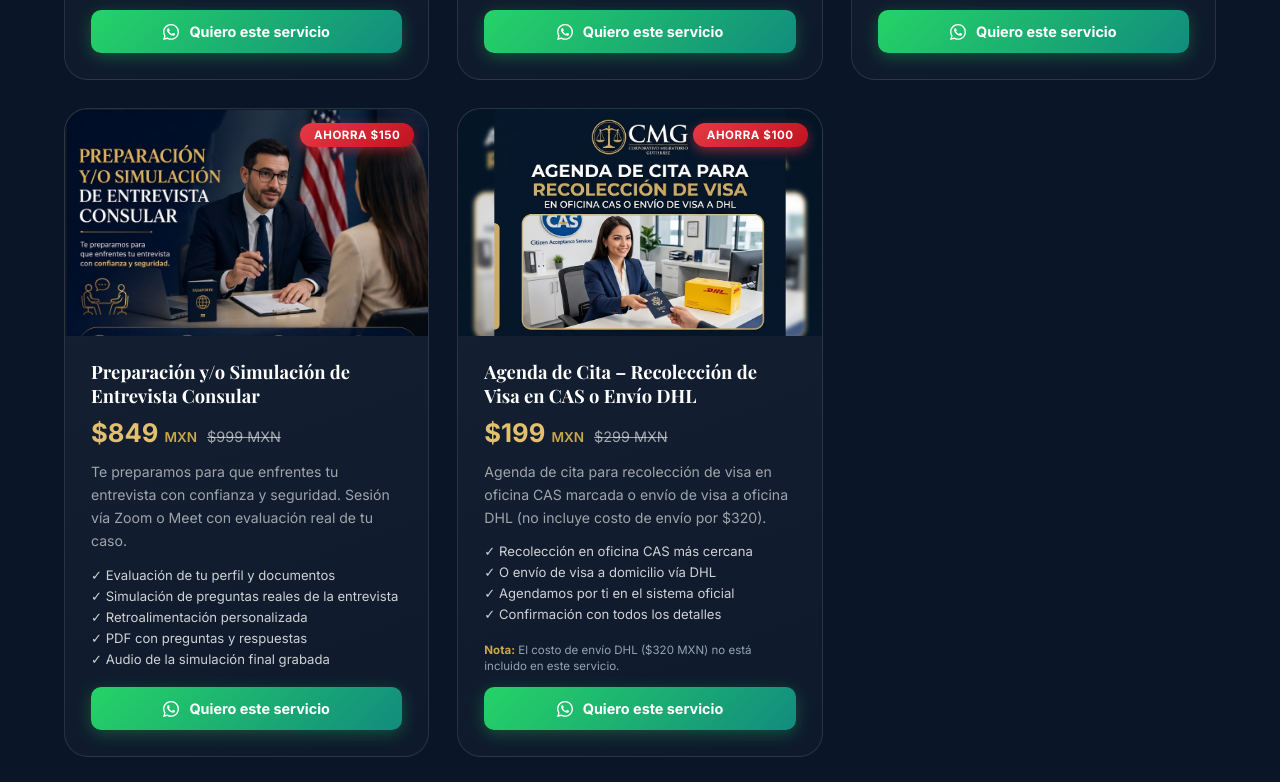
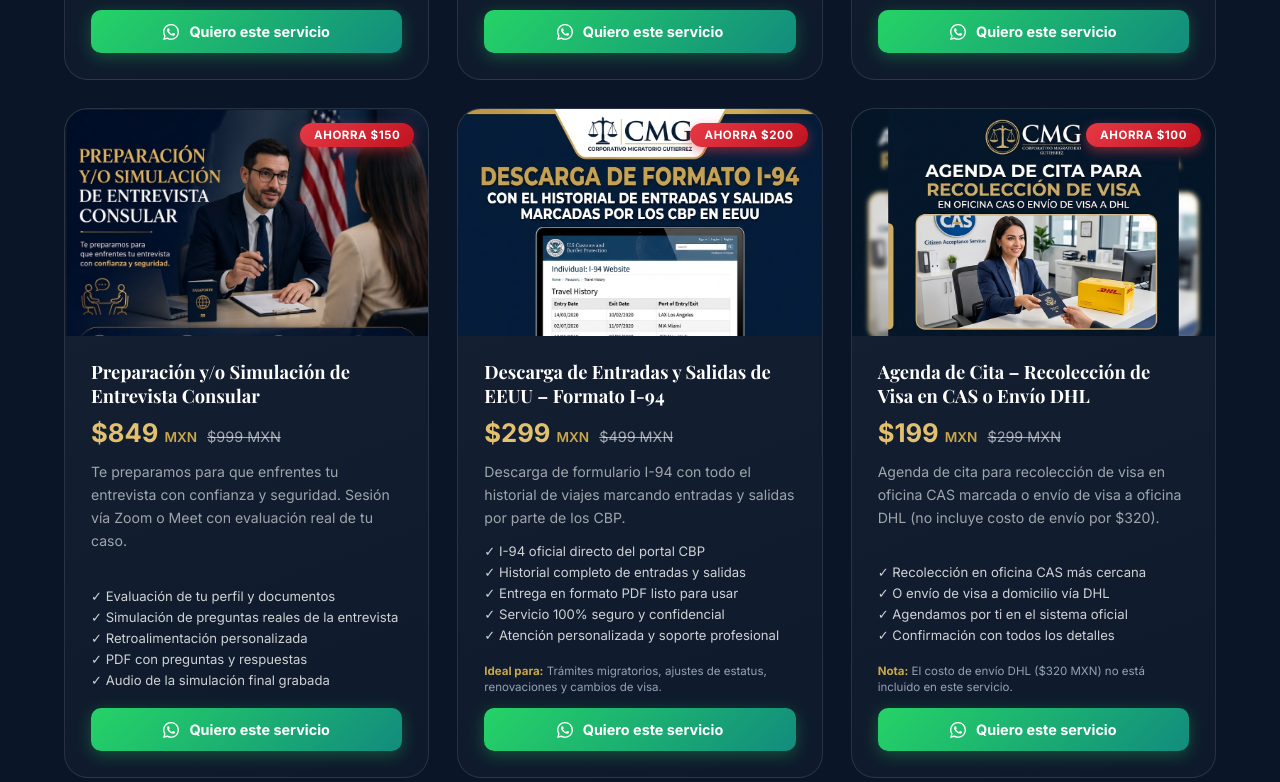
Before and after one commit to IanVinasmoke24/Corporativo-Migratorio-Gutierrez, a plain HTML site: page index.html in a window 1280 px wide. Shown: the part 4004-4786 px from the top of the page. Drawn offline with nearby package versions, Linux system fonts and the light colour scheme.

Commit message:
catalogo completo

```diff
--- a/index.html
+++ b/index.html
@@ -539,6 +539,40 @@
             </ul>
             <a href="https://wa.me/5217621259045?text=Hola%2C%20me%20interesa%20el%20servicio%20de%20*Preparaci%C3%B3n%20y%2Fo%20Simulaci%C3%B3n%20de%20Entrevista%20Consular*%20%28%24849%20MXN%29%2C%20%C2%BFme%20pueden%20dar%20m%C3%A1s%20informaci%C3%B3n%3F"
               target="_blank" class="product-btn" id="prodSimulacion2">
+              <svg width="16" height="16" viewBox="0 0 24 24" fill="currentColor">
+                <path
+                  d="M17.472 14.382c-.297-.149-1.758-.867-2.03-.967-.273-.099-.471-.148-.67.15-.197.297-.767.966-.94 1.164-.173.199-.347.223-.644.075-.297-.15-1.255-.463-2.39-1.475-.883-.788-1.48-1.761-1.653-2.059-.173-.297-.018-.458.13-.606.134-.133.298-.347.446-.52.149-.174.198-.298.298-.497.099-.198.05-.371-.025-.52-.075-.149-.669-1.612-.916-2.207-.242-.579-.487-.5-.669-.51-.173-.008-.371-.01-.57-.01-.198 0-.52.074-.792.372-.272.297-1.04 1.016-1.04 2.479 0 1.462 1.065 2.875 1.213 3.074.149.198 2.096 3.2 5.077 4.487.709.306 1.262.489 1.694.625.712.227 1.36.195 1.871.118.571-.085 1.758-.719 2.006-1.413.248-.694.248-1.289.173-1.413-.074-.124-.272-.198-.57-.347m-5.421 7.403h-.004a9.87 9.87 0 01-5.031-1.378l-.361-.214-3.741.982.998-3.648-.235-.374a9.86 9.86 0 01-1.51-5.26c.001-5.45 4.436-9.884 9.888-9.884 2.64 0 5.122 1.03 6.988 2.898a9.825 9.825 0 012.893 6.994c-.003 5.45-4.437 9.884-9.885 9.884m8.413-18.297A11.815 11.815 0 0012.05 0C5.495 0 .16 5.335.157 11.892c0 2.096.547 4.142 1.588 5.945L.057 24l6.305-1.654a11.882 11.882 0 005.683 1.448h.005c6.554 0 11.89-5.335 11.893-11.893a11.821 11.821 0 00-3.48-8.413z" />
+              </svg>
+              Quiero este servicio
+            </a>
+          </div>
+        </div>
+
+        <!-- 15. DESCARGA DE FORMATO I-94 -->
+        <div class="product-card">
+          <div class="product-img-wrap">
+            <img src="imgs/descarga_i94.png" alt="Descarga Formato I-94 Historial Entradas Salidas CMG" class="product-img" loading="lazy" />
+            <div class="product-discount-badge">Ahorra $200</div>
+          </div>
+          <div class="product-body">
+            <h3 class="product-title">Descarga de Entradas y Salidas de EEUU – Formato I-94</h3>
+            <div class="product-price-wrap">
+              <span class="product-price">$299 <small>MXN</small></span>
+              <span class="product-old-price">$499 MXN</span>
+            </div>
+            <p class="product-desc">Descarga de formulario I-94 con todo el historial de viajes marcando entradas y salidas por parte de los CBP.</p>
+            <ul class="product-includes">
+              <li>✓ I-94 oficial directo del portal CBP</li>
+              <li>✓ Historial completo de entradas y salidas</li>
+              <li>✓ Entrega en formato PDF listo para usar</li>
+              <li>✓ Servicio 100% seguro y confidencial</li>
+              <li>✓ Atención personalizada y soporte profesional</li>
+            </ul>
+            <p style="font-size: 0.72rem; color: #94a3b8; margin-bottom: 0.8rem; line-height: 1.4;">
+              <strong style="color: #c9a84c;">Ideal para:</strong> Trámites migratorios, ajustes de estatus, renovaciones y cambios de visa.
+            </p>
+            <a href="https://wa.me/5217621259045?text=Hola%2C%20me%20interesa%20el%20servicio%20de%20*Descarga%20de%20Formato%20I-94*%20%28%24299%20MXN%29%2C%20%C2%BFme%20pueden%20dar%20m%C3%A1s%20informaci%C3%B3n%3F"
+              target="_blank" class="product-btn" id="prodI94">
               <svg width="16" height="16" viewBox="0 0 24 24" fill="currentColor">
                 <path
                   d="M17.472 14.382c-.297-.149-1.758-.867-2.03-.967-.273-.099-.471-.148-.67.15-.197.297-.767.966-.94 1.164-.173.199-.347.223-.644.075-.297-.15-1.255-.463-2.39-1.475-.883-.788-1.48-1.761-1.653-2.059-.173-.297-.018-.458.13-.606.134-.133.298-.347.446-.52.149-.174.198-.298.298-.497.099-.198.05-.371-.025-.52-.075-.149-.669-1.612-.916-2.207-.242-.579-.487-.5-.669-.51-.173-.008-.371-.01-.57-.01-.198 0-.52.074-.792.372-.272.297-1.04 1.016-1.04 2.479 0 1.462 1.065 2.875 1.213 3.074.149.198 2.096 3.2 5.077 4.487.709.306 1.262.489 1.694.625.712.227 1.36.195 1.871.118.571-.085 1.758-.719 2.006-1.413.248-.694.248-1.289.173-1.413-.074-.124-.272-.198-.57-.347m-5.421 7.403h-.004a9.87 9.87 0 01-5.031-1.378l-.361-.214-3.741.982.998-3.648-.235-.374a9.86 9.86 0 01-1.51-5.26c.001-5.45 4.436-9.884 9.888-9.884 2.64 0 5.122 1.03 6.988 2.898a9.825 9.825 0 012.893 6.994c-.003 5.45-4.437 9.884-9.885 9.884m8.413-18.297A11.815 11.815 0 0012.05 0C5.495 0 .16 5.335.157 11.892c0 2.096.547 4.142 1.588 5.945L.057 24l6.305-1.654a11.882 11.882 0 005.683 1.448h.005c6.554 0 11.89-5.335 11.893-11.893a11.821 11.821 0 00-3.48-8.413z" />
```
Also changed, not shown: imgs/descarga_i94.png (added).
